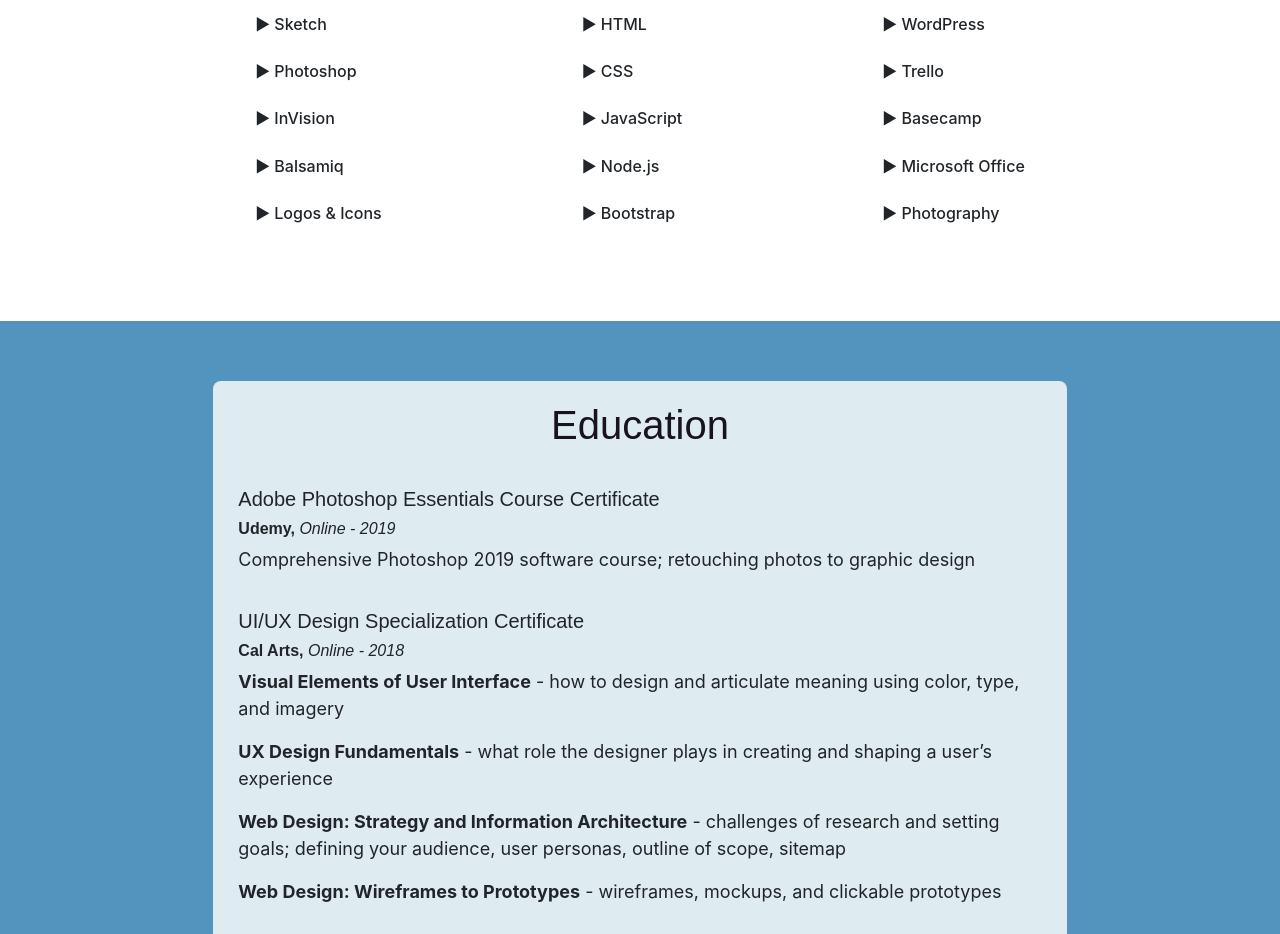
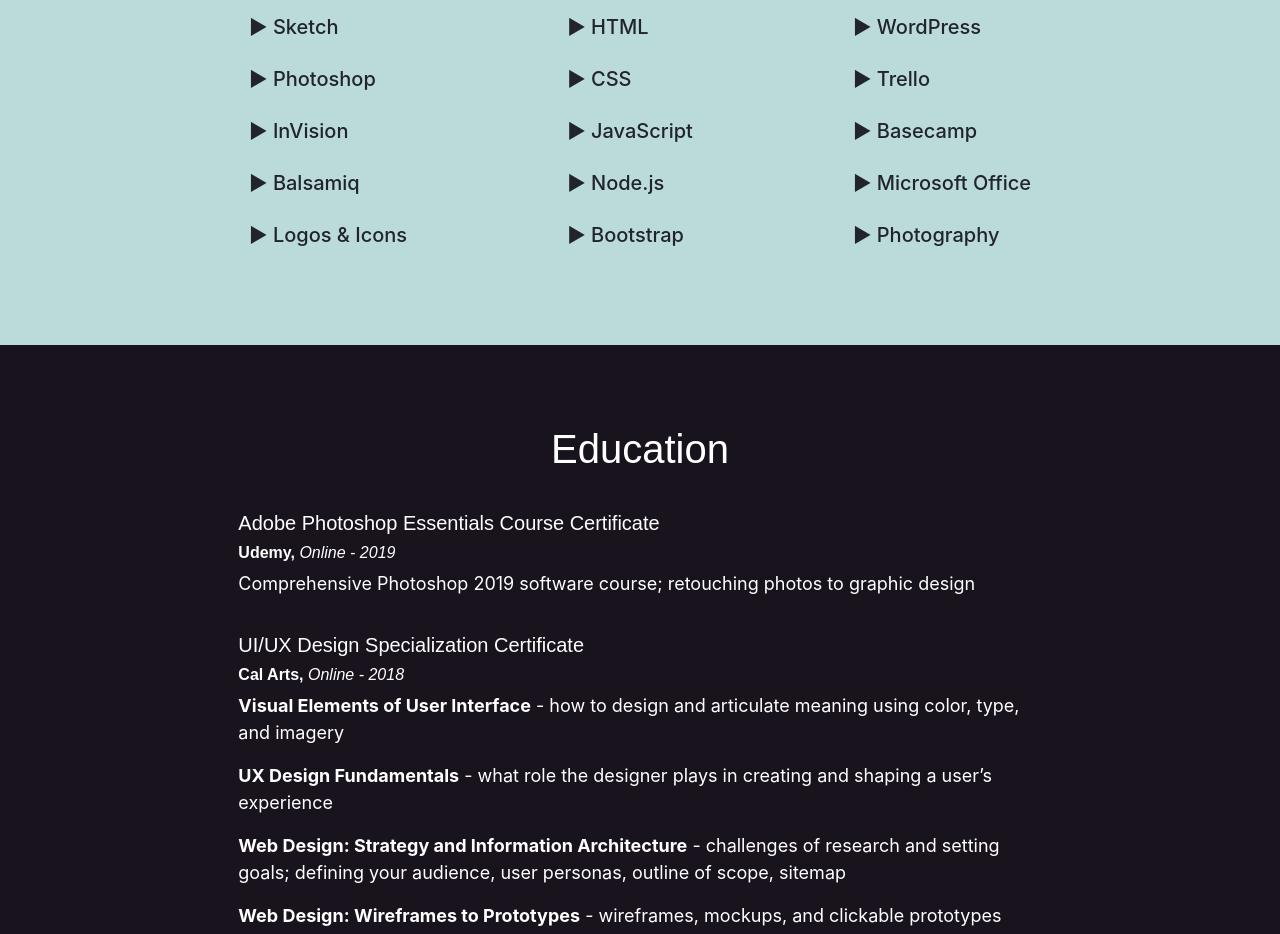
Before and after one commit to Mondo114/ux-design-portfolio, a website: page about.html in a window 1280 px wide. Shown: the part 1473-2407 px from the top of the page. Drawn offline with nearby package versions, Linux system fonts and the light colour scheme.

Commit message:
color changes

```diff
--- a/about.html
+++ b/about.html
@@ -136,55 +136,55 @@
                 </h1>
                 <div class="row skills-section">
                     <div class="col-xs-4">
-                        <h6 class="skill-item">
+                        <h5 class="skill-item">
                             &#x25BA; Sketch
-                        </h6>
-                        <h6 class="skill-item">
+                        </h5>
+                        <h5 class="skill-item">
                             &#x25BA; Photoshop
-                        </h6>
-                        <h6 class="skill-item">
+                        </h5>
+                        <h5 class="skill-item">
                             &#x25BA; InVision
-                        </h6>
-                        <h6 class="skill-item">
+                        </h5>
+                        <h5 class="skill-item">
                             &#x25BA; Balsamiq
-                        </h6>
-                        <h6 class="skill-item">
+                        </h5>
+                        <h5 class="skill-item">
                             &#x25BA; Logos & Icons
-                        </h6>
+                        </h5>
                     </div>
                     <div class="col-xs-4">
-                        <h6 class="skill-item">
+                        <h5 class="skill-item">
                             &#x25BA; HTML
-                        </h6>
-                        <h6 class="skill-item">
+                        </h5>
+                        <h5 class="skill-item">
                             &#x25BA; CSS
-                        </h6>
-                        <h6 class="skill-item">
+                        </h5>
+                        <h5 class="skill-item">
                             &#x25BA; JavaScript
-                        </h6>
-                        <h6 class="skill-item">
+                        </h5>
+                        <h5 class="skill-item">
                             &#x25BA; Node.js
-                        </h6>
-                        <h6 class="skill-item">
+                        </h5>
+                        <h5 class="skill-item">
                             &#x25BA; Bootstrap
-                        </h6>
+                        </h5>
                     </div>
                     <div class="col-xs-4">
-                        <h6 class="skill-item">
+                        <h5 class="skill-item">
                             &#x25BA; WordPress
-                        </h6>
-                        <h6 class="skill-item">
+                        </h5>
+                        <h5 class="skill-item">
                             &#x25BA; Trello
-                        </h6>
-                        <h6 class="skill-item">
+                        </h5>
+                        <h5 class="skill-item">
                             &#x25BA; Basecamp
-                        </h6>
-                        <h6 class="skill-item">
+                        </h5>
+                        <h5 class="skill-item">
                             &#x25BA; Microsoft Office
-                        </h6>
-                        <h6 class="skill-item">
+                        </h5>
+                        <h5 class="skill-item">
                             &#x25BA; Photography
-                        </h6>
+                        </h5>
                     </div>
                 </div>
             </div>
@@ -316,7 +316,6 @@
                 </div>
                 <div class="col-xl-5 offset-xl-1 col-md-6 order-md-1 thumbnail-format">
                     <h4 class="section-title development-subtitle">Web Development Portfolio Website</h4>
-                    <br>
                     <a href="https://brenton-jenkins-portfolio-2.herokuapp.com/" target="_blank" class="btn btn-lg btn-portfolio"
                         role="button" aria-pressed="true">View</a>
                 </div>
--- a/public/css/style.css
+++ b/public/css/style.css
@@ -221,7 +221,7 @@
 
 .flexafont-row {
     /* background: rgb(75, 221, 107); */
-    background: rgb(88, 106, 153);
+    background: rgb(156, 166, 190);
 }
 
 .haley-row {
@@ -230,7 +230,7 @@
 
 .new2dev-row {
     /* background: rgb(116, 224, 212); */
-    background: rgb(86, 88, 129);
+    background: rgb(76, 59, 90);
     /* background: url("../images/radar.jpg");
     background-position: center bottom;
     background-repeat: no-repeat;
@@ -502,7 +502,7 @@
 }
 
 .about-row {
-    background: rgb(122, 172, 196);
+    /* background: rgb(122, 172, 196); */
     padding: 60px 0 60px 0;
     /* background: url("../images/redondo.jpg");
     background-position: center 24%;
@@ -534,7 +534,7 @@
 
 .thin-padding {
     padding: 20px;
-    background: rgb(222, 236, 241);
+    /* background: rgb(222, 236, 241); */
     border-radius: 8px;
 }
 
@@ -544,6 +544,7 @@
 
 .skills-row {
     padding: 60px 0 60px 0;
+    background: rgb(187, 218, 218);
 }
 
 .skills-title {
@@ -562,21 +563,22 @@
 }
 
 .skill-item {
-    padding: 10px 100px;
+    padding: 20px 100px;
 }
 
 .education-row {
-    background: rgb(83, 148, 190);
+    background: rgb(24, 19, 29);
     padding: 60px 0 60px 0;
 }
 
 .education-background {
-    background: rgb(222, 236, 241);
+    background: rgb(24, 19, 29);
     border-radius: 8px;
+    color: white;
 }
 
 .page-education-title {
-    color: rgb(24, 19, 29);
+    color: white;
     /* font-size: 60px; */
     text-align: center;
     padding: 20px 0 20px 0;
@@ -647,13 +649,21 @@
 }
 
 .assignment-section {
+    padding: 20px;
+    display: flex;
+    justify-content: center;
+    flex-direction: column;
+}
+
+.explanation-section {
+    padding: 20px;
     display: flex;
     justify-content: center;
     flex-direction: column;
 }
 
 .portfolio-background {
-    /* background: wheat; */
+    background: wheat;
     padding-top: 40px;
     border-radius: 8px;
 }
@@ -717,6 +727,10 @@
 @media only screen and (max-width: 1300px) {
     .beaker-banner {
         height: 500px;
+    }
+
+    .skill-item {
+        padding: 10px 80px;
     }
 }
 
@@ -801,6 +815,10 @@
     .space72 {
         height: 30px;
     }
+
+    .skill-item {
+        padding: 10px 30px;
+    }
 }
 
 @media only screen and (max-width: 770px) {
@@ -857,6 +875,7 @@
         padding: 100px 0 20px 0;
     }
 
+
     .skill-item {
         padding: 10px 20px;
     }
@@ -893,6 +912,10 @@
 
     .thin-padding {
         border-radius: 0;
+    }
+
+    .skill-item {
+        padding: 10px 10px;
     }
 
     .education-row {
@@ -979,11 +1002,7 @@
     }
 
     .project-title {
-        font-size: 2rem;
-    }
-
-    .skill-item {
-        padding: 10px 28px;
+        font-size: 2.1rem;
     }
 
     .course {
@@ -1023,8 +1042,4 @@
     .pyramid-banner {
         height: 292px;
     }
-
-    .skill-item {
-        padding: 10px 18px;
-    }
 }
```
Also changed, not shown: haley.html (+3 -3 lines), index.html (+0 -4 lines), new2dev.html (+2 -2 lines), tulum.html (+0 -1 lines), public/images/leaf-pattern.jpg.
